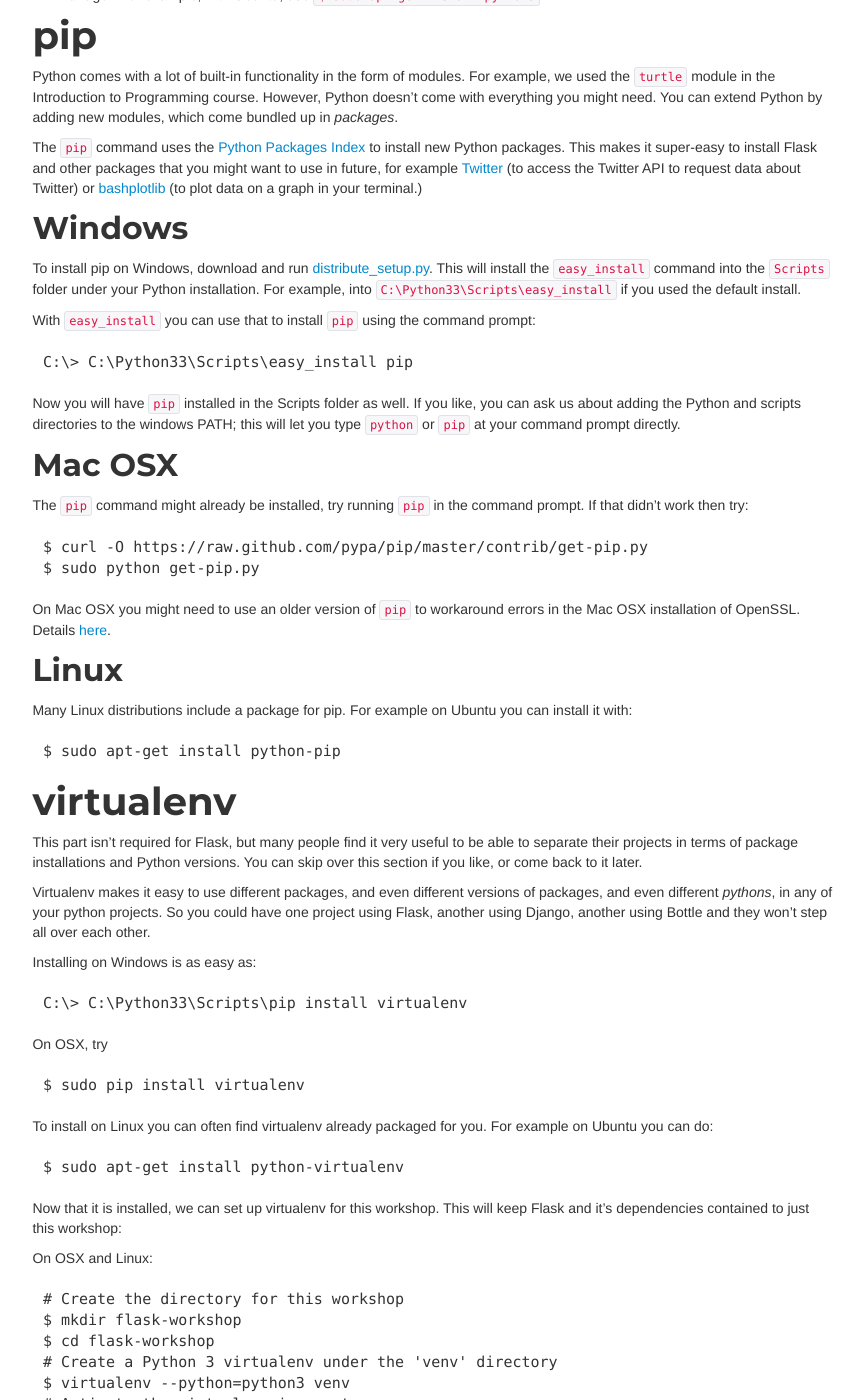
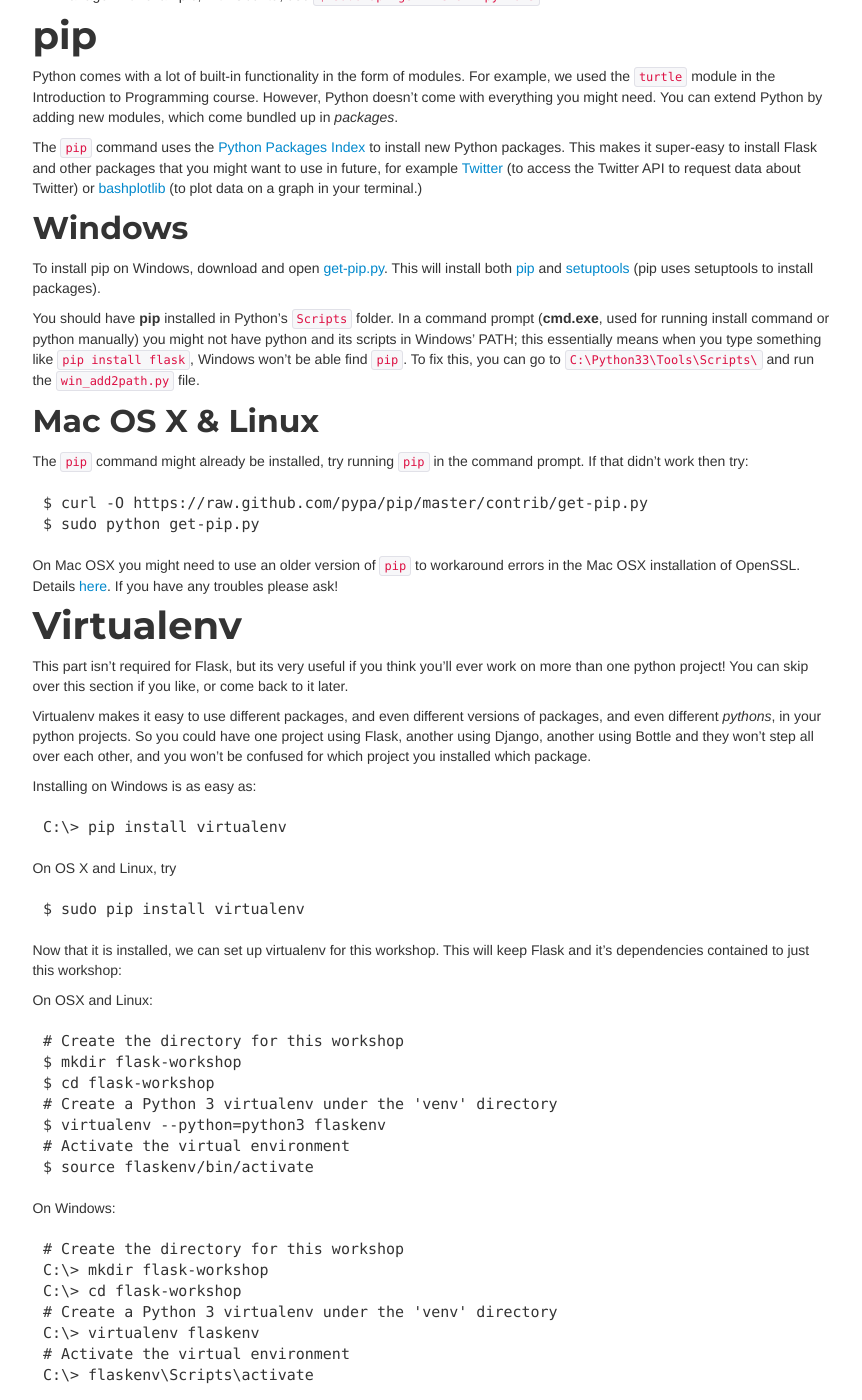
Before and after one commit to OpenTechSchool/python-flask, a Jekyll site: the page built from core/setup.md, in a window 1280 px wide and 1400 px high, scrolled down 666 px. Shown: the whole window, without its empty margins (314-1176 px from the left). Built offline with Jekyll 4.4.1, drawn with Linux system fonts in a browser that asks for light colours; some of the changed text lies outside the part shown.

Commit message:
Update setup instructions

```diff
--- a/core/setup.md
+++ b/core/setup.md
@@ -35,46 +35,36 @@ The `pip` command uses the [Python Packages Index](https://pypi.python.org/pypi)
 
 ## Windows
 
-To install pip on Windows, download and run [distribute_setup.py](http://python-distribute.org/distribute_setup.py). This will install the `easy_install` command into the `Scripts` folder under your Python installation. For example, into `C:\Python33\Scripts\easy_install` if you used the default install.
+To install pip on Windows, download and open [get-pip.py](https://raw.github.com/pypa/pip/master/contrib/get-pip.py). This will install both [pip] and [setuptools] \(pip uses setuptools to install packages\).
 
-With `easy_install` you can use that to install `pip` using the command prompt:
+You should have **pip** installed in Python's `Scripts` folder. In a command prompt (**cmd.exe**, used for running install command or python manually) you might not have python and its scripts in Windows' PATH; this essentially means when you type something like `pip install flask`, Windows won't be able find `pip`. To fix this, you can go to `C:\Python33\Tools\Scripts\` and run the `win_add2path.py` file.
 
-    C:\> C:\Python33\Scripts\easy_install pip
+[pip]: https://pypi.python.org/pypi/pip
+[setuptools]: https://pypi.python.org/pypi/setuptools
 
-Now you will have `pip` installed in the Scripts folder as well. If you like, you can ask us about adding the Python and scripts directories to the windows PATH; this will let you type `python` or `pip` at your command prompt directly.
-
-## Mac OSX
+## Mac OS X & Linux
 
 The `pip` command might already be installed, try running `pip` in the command prompt. If that didn't work then try:
 
     $ curl -O https://raw.github.com/pypa/pip/master/contrib/get-pip.py
     $ sudo python get-pip.py
 
-On Mac OSX you might need to use an older version of `pip` to workaround errors in the Mac OSX installation of OpenSSL. Details [here](https://github.com/pypa/pip/issues/829).
+On Mac OSX you might need to use an older version of `pip` to workaround errors in the Mac OSX installation of OpenSSL. Details [here](https://github.com/pypa/pip/issues/829). If you have any troubles please
+ask!
 
-## Linux
+# Virtualenv
 
-Many Linux distributions include a package for pip. For example on Ubuntu you can install it with:
+This part isn't required for Flask, but its very useful if you think you'll ever work on more than one python project! You can skip over this section if you like, or come back to it later.
 
-    $ sudo apt-get install python-pip
-
-# virtualenv
-
-This part isn't required for Flask, but many people find it very useful to be able to separate their projects in terms of package installations and Python versions. You can skip over this section if you like, or come back to it later.
-
-Virtualenv makes it easy to use different packages, and even different versions of packages, and even different *pythons*, in any of your python projects. So you could have one project using Flask, another using Django, another using Bottle and they won't step all over each other.
+Virtualenv makes it easy to use different packages, and even different versions of packages, and even different *pythons*, in your python projects. So you could have one project using Flask, another using Django, another using Bottle and they won't step all over each other, and you won't be confused for which project you installed which package.
 
 Installing on Windows is as easy as:
 
-    C:\> C:\Python33\Scripts\pip install virtualenv
+    C:\> pip install virtualenv
 
-On OSX, try
+On OS X and Linux, try
 
     $ sudo pip install virtualenv
-
-To install on Linux you can often find virtualenv already packaged for you. For example on Ubuntu you can do:
-
-    $ sudo apt-get install python-virtualenv
 
 Now that it is installed, we can set up virtualenv for this workshop. This will keep Flask and it's dependencies contained to just this workshop:
 
@@ -84,9 +74,9 @@ On OSX and Linux:
     $ mkdir flask-workshop
     $ cd flask-workshop
     # Create a Python 3 virtualenv under the 'venv' directory
-    $ virtualenv --python=python3 venv
+    $ virtualenv --python=python3 flaskenv
     # Activate the virtual environment
-    $ source venv/bin/activate
+    $ source flaskenv/bin/activate
 
 On Windows:
 
@@ -94,9 +84,9 @@ On Windows:
     C:\> mkdir flask-workshop
     C:\> cd flask-workshop
     # Create a Python 3 virtualenv under the 'venv' directory
-    C:\> C:\Python33\Scripts\virtualenv venv
+    C:\> virtualenv flaskenv
     # Activate the virtual environment
-    C:\> venv\Scripts\activate
+    C:\> flaskenv\Scripts\activate
 
 The last step, *activate* sets your terminal/command prompt session for using a contained Python3 installation in the `flask-workshop` directory. If you start up a new terminal then you will need to repeat the activation step again.
 
```
Also changed, not shown: other parts of core/setup.md (+2 -2 lines).
